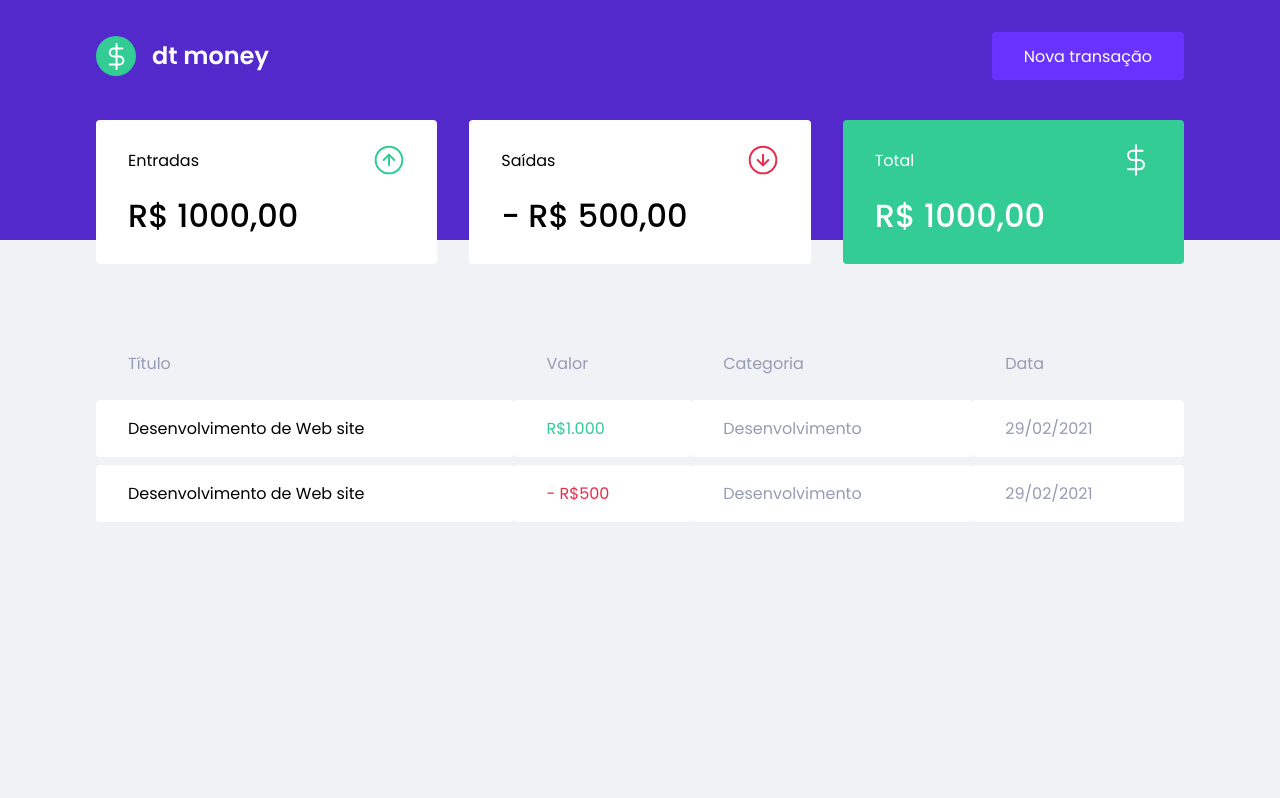
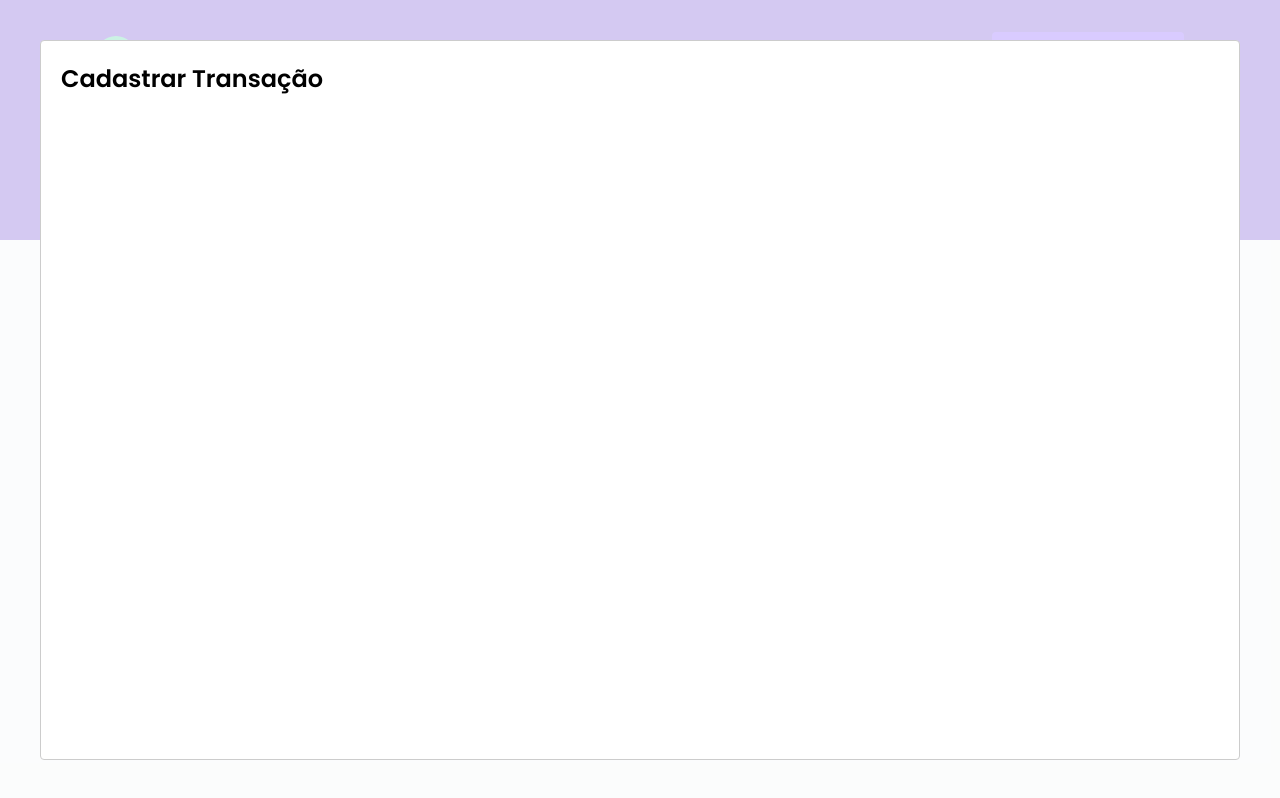
Before and after one commit to renatolobo1/dtmoney, a React (Create React App) app: page / in a window 1280 px wide. Both pictures are taken after a click on the button "Nova transação". Built offline with nearby package versions, Linux system fonts and the light colour scheme; no server answers; what miragejs would draw is missing.

Commit message:
Configurando Modal de criação

```diff
--- a/package.json
+++ b/package.json
@@ -3,10 +3,12 @@
   "version": "0.1.0",
   "private": true,
   "dependencies": {
+    "@types/react-modal": "^3.12.0",
     "axios": "^0.21.1",
     "miragejs": "^0.1.41",
     "react": "^17.0.1",
     "react-dom": "^17.0.1",
+    "react-modal": "^3.12.1",
     "react-scripts": "4.0.3",
     "styled-components": "^5.2.1",
     "web-vitals": "^1.0.1"
--- a/src/App.tsx
+++ b/src/App.tsx
@@ -1,12 +1,33 @@
 import {GlobalStyle} from "./styles/global";
 import {Header} from './components/Header/index';
 import {Dashboard} from './components/Dashboard';
+import { useState } from "react";
+import Modal from 'react-modal';
+
+Modal.setAppElement('#root');
 
 export function App() {
+  const [isNewTransactionModalOpen, setIsNewTransactionModalOpen ] = useState(false);
+
+
+  function handleOpenNewTransactionModal(){
+    setIsNewTransactionModalOpen(true);
+  }
+
+  function handleOCloseNewTransactionModal(){
+    setIsNewTransactionModalOpen(false);
+  }
   return (
     <>
-     <Header/>
+     <Header openNewTransactionModal={handleOpenNewTransactionModal}/>
      <Dashboard />
+
+     <Modal
+        isOpen={isNewTransactionModalOpen}
+        onRequestClose={handleOCloseNewTransactionModal}
+        >
+          <h2>Cadastrar Transação</h2>
+        </Modal>
      <GlobalStyle />
     </>
   );
--- a/src/components/Header/index.tsx
+++ b/src/components/Header/index.tsx
@@ -1,12 +1,19 @@
+import { useState } from 'react'
 import { Container, Content } from './styles'
 import logoImg from '../../assets/logo.svg'
 
-export function Header() {
+interface HeaderProps{
+  openNewTransactionModal: () => void;
+}
+
+export function Header({openNewTransactionModal}: HeaderProps) {
+  const [isNewTransactionModalOpen, setIsNewTransactionModalOpen ] = useState(true);
+
   return (
     <Container>
       <Content>
         <img src={logoImg} alt="dt money" />
-        <button type="button">
+        <button type="button" onClick={openNewTransactionModal}>
           Nova transação
         </button>
       </Content>
```
Also changed, not shown: 1 other file (tests, documents, lock files or other folders).
